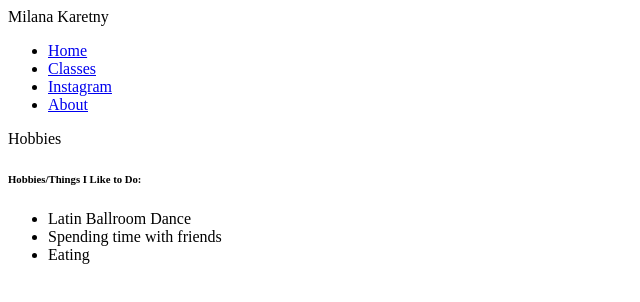
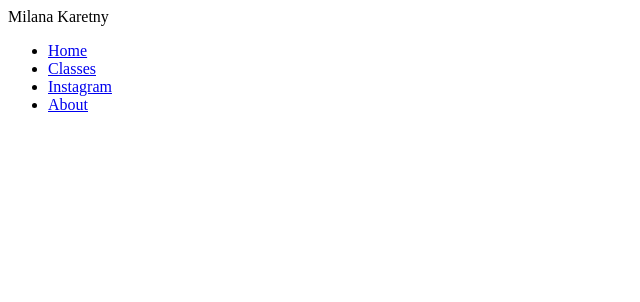
Before and after one commit to WVCS/portfolio-milanakaretny, a plain HTML site: page index.html in a window 1280 px wide. Shown: the whole page, without its empty margins (0-640 px from the left). Drawn offline with Linux system fonts and the light colour scheme.

Commit message:
Update index.html

```diff
--- a/index.html
+++ b/index.html
@@ -12,10 +12,3 @@
   <li><a href="#Instagram">Instagram </a></li>
   <li><a href="#about">About</a></li>
 </ul>
-  <u2> Hobbies </u2>
-   <h6>Hobbies/Things I Like to Do:</h6>
-<ul>
-  <li>Latin Ballroom Dance</li>
-  <li>Spending time with friends</li>
-  <li>Eating</li>
-</ul>
```
